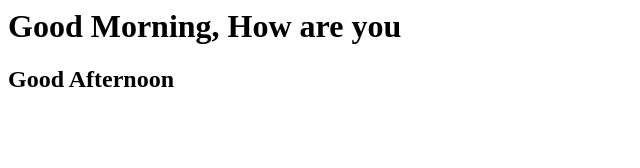
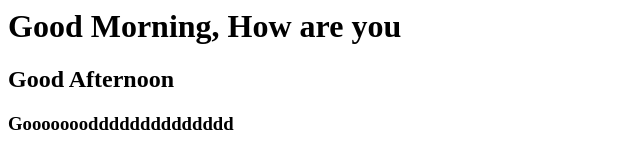
Before and after one commit to girishltmk/sample, a plain HTML site: page index.html in a window 1280 px wide. Shown: the whole page, without its empty margins (0-640 px from the left). Drawn offline with Linux system fonts and the light colour scheme.

Commit message:
message last

```diff
--- a/index.html
+++ b/index.html
@@ -3,5 +3,6 @@
 
 	<h1> Good Morning, How are you </h1>
 	<h2> Good Afternoon </h2>
+	<h3> Gooooooodddddddddddddd </h3>
 </body>
 </html>
```
